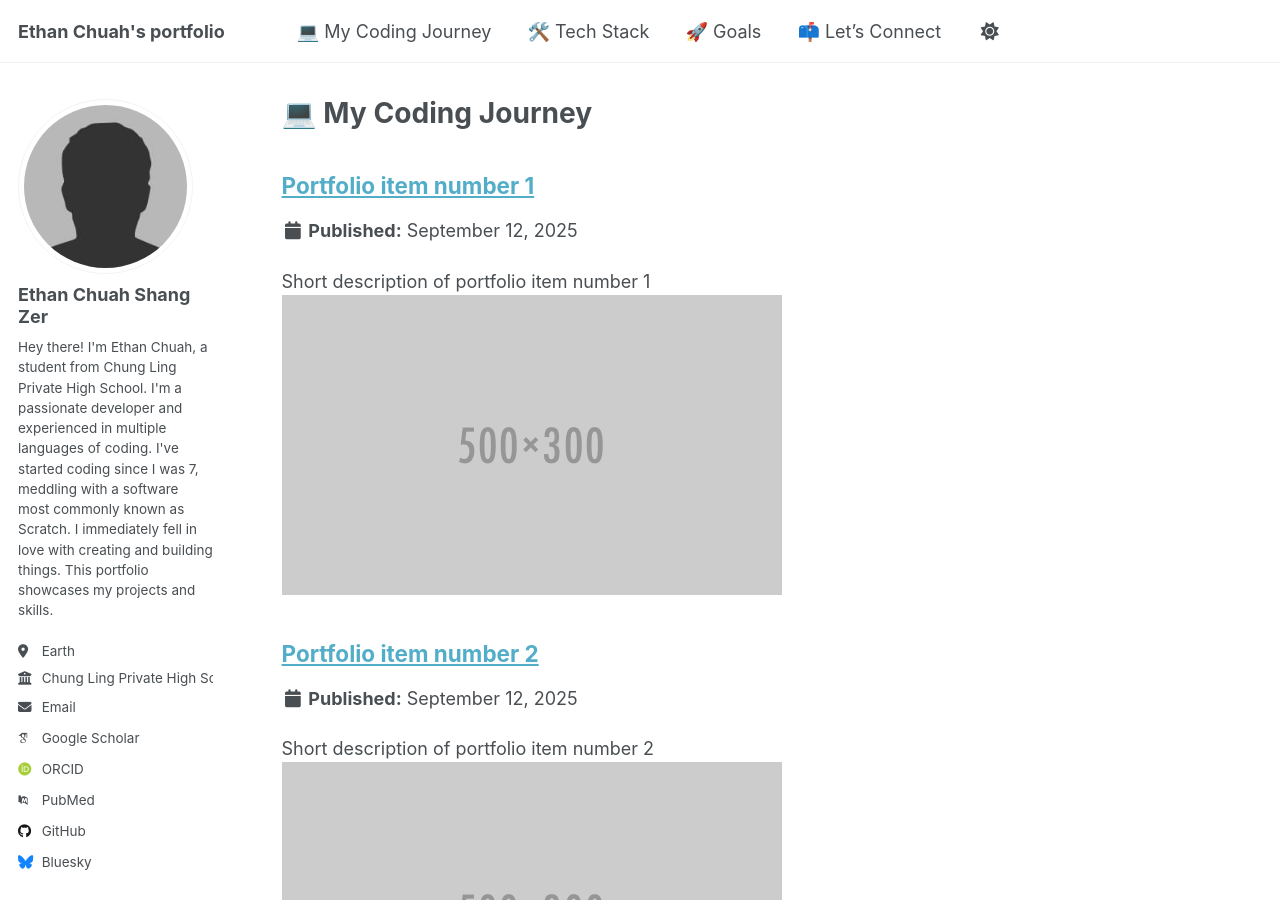
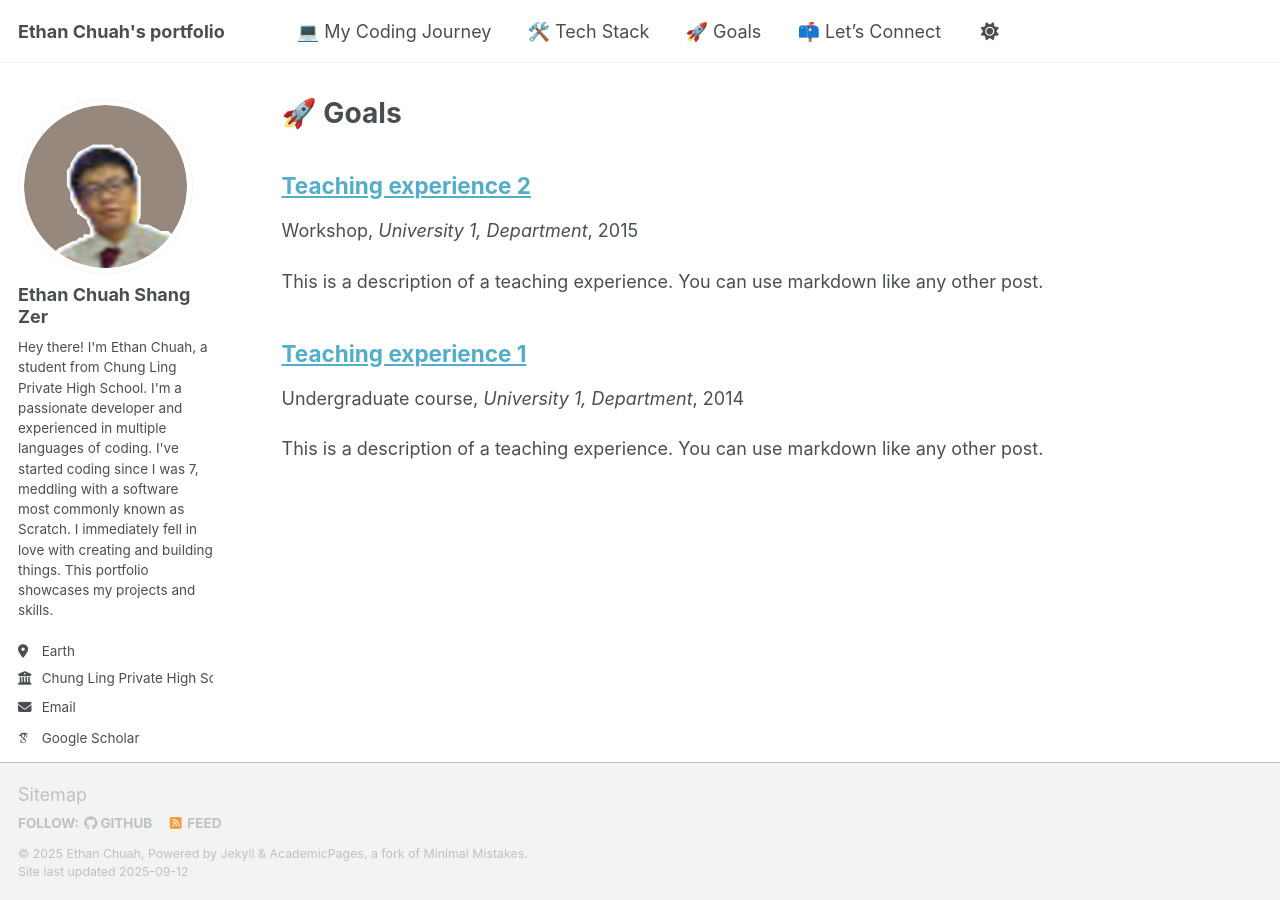
Before and after one commit to EthanChuah1234/ethanchuah1234.github.io, a Jekyll site: the page built from _pages/goals.html, in a window 1280 px wide and 900 px high. Built offline with Jekyll 4.4.1, drawn with Linux system fonts in a browser that asks for light colours; some web fonts are replaced; a script that is not in the unit is left out.

Commit message:
update avatar

```diff
--- a/_config.yml
+++ b/_config.yml
@@ -23,7 +23,7 @@ repository               : "https://ethanchuah1234.github.io/"
 #               Additional customization can be done by editing /_includes/author-profile.html
 author:
   # Biographic information
-  avatar           : "bio-photo.jpg"
+  avatar           : "picofme.png"
   name             : "Ethan Chuah Shang Zer"
   pronouns         : # example: "she/her"
   bio              : "Hey there! I'm Ethan Chuah, a student from Chung Ling Private High School. I'm a passionate developer and experienced in multiple languages of coding. I've started coding since I was 7, meddling with a software most commonly known as Scratch. I immediately fell in love with creating and building things. This portfolio showcases my projects and skills."
--- a/_pages/portfolio.html
+++ b/_pages/goals.html
@@ -1,13 +1,12 @@
 ---
 layout: archive
-title: "💻 My Coding Journey"
-permalink: /portfolio/
+title: "🚀 Goals"
+permalink: /Goals/
 author_profile: true
 ---
 
 {% include base_path %}
 
-
-{% for post in site.portfolio %}
+{% for post in site.teaching reversed %}
   {% include archive-single.html %}
 {% endfor %}
--- a/_pages/publications.html
+++ b/_pages/techstack.html
@@ -1,7 +1,7 @@
 ---
 layout: archive
 title: "🛠️ Tech Stack"
-permalink: /publications/
+permalink: /techstack/
 author_profile: true
 ---
 
```
Also changed, not shown: _data/navigation.yml (+4 -4 lines), _pages/coding.html (renamed from _pages/teaching.html, +4 -3 lines), images/picofme.png (added).
